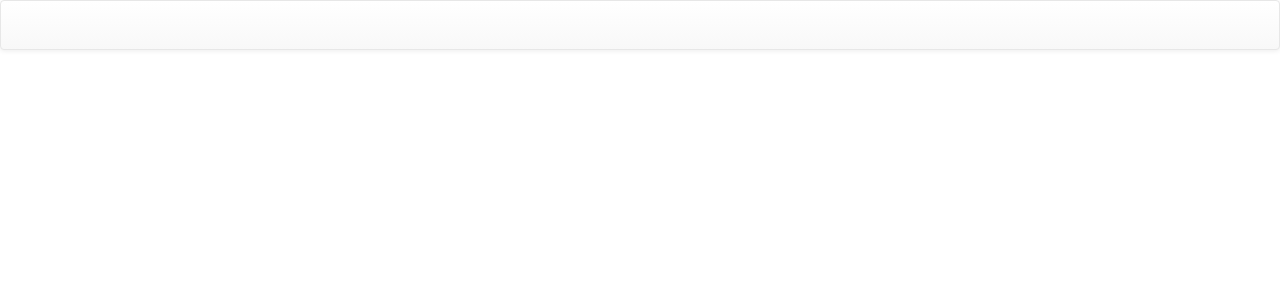
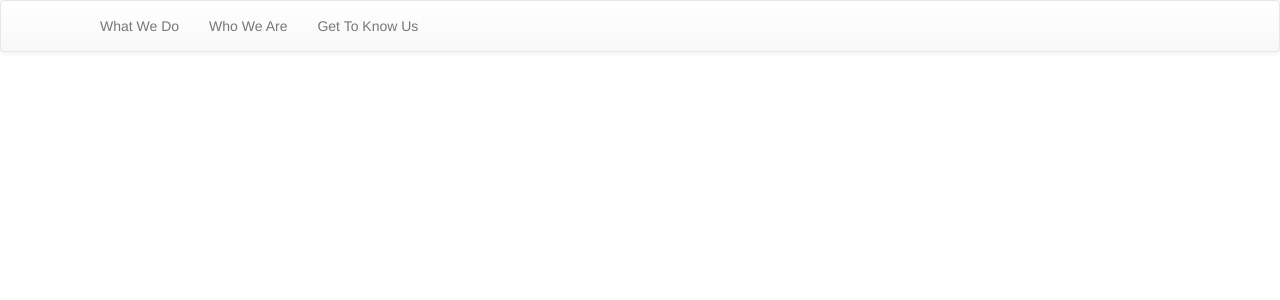
Before and after one commit to PatelEvinsTodd/Midtown-Tech-Solutions, a Django app: page / in a window 1280 px wide. Shown: the top 300 px of the page. Run offline with Django 3.2, Linux system fonts and the light colour scheme; parts of the project's set-up code (start-up, migrations or seed data) failed here and were passed over; some libraries are stand-ins or nearby versions.

Commit message:
Customize navbar

```diff
--- a/mts/public/templates/public/navbar.html
+++ b/mts/public/templates/public/navbar.html
@@ -1,11 +1,19 @@
 <nav class="navbar navbar-default" role="navigation">
-  <div class="container-fluid">
+  <div class="container">
     <div class="navbar-header">
+      <button type="button" class="navbar-toggle" data-toggle="collapse" data-target="#mts-navbar">
+	<span class="sr-only">Toggle navigation</span>
+	<span class="icon-bar"></span>
+	<span class="icon-bar"></span>
+	<span class="icon-bar"></span>
+      </button>
     </div>
 
-    <div class="collapse navbar-collapse">
-      <ul class="nav nabar-nav">
-
+    <div class="collapse navbar-collapse" id="mts-navbar">
+      <ul class="nav navbar-nav">
+	<li><a href="#">What We Do</a></li>
+	<li><a href="#">Who We Are</a></li>
+	<li><a href="#">Get To Know Us</a></li>
       </ul>
     </div>
   </div>
```
